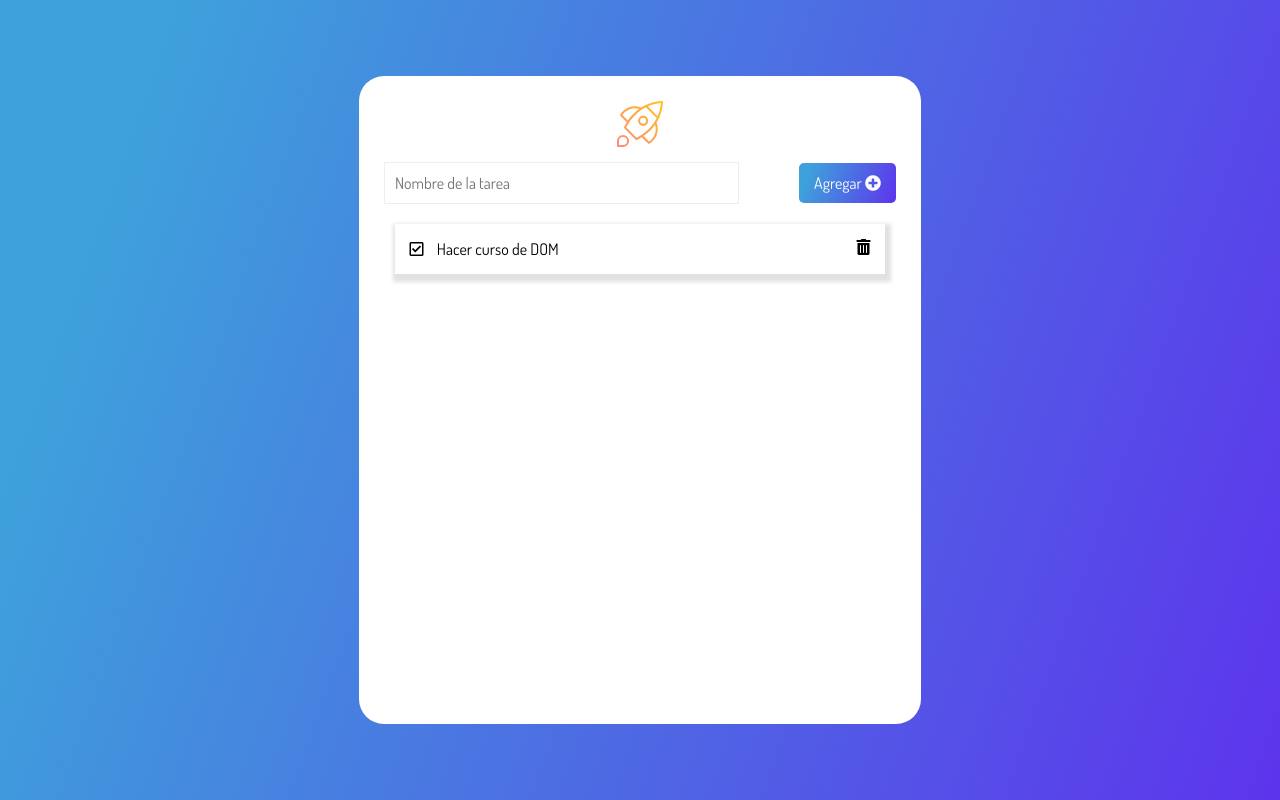
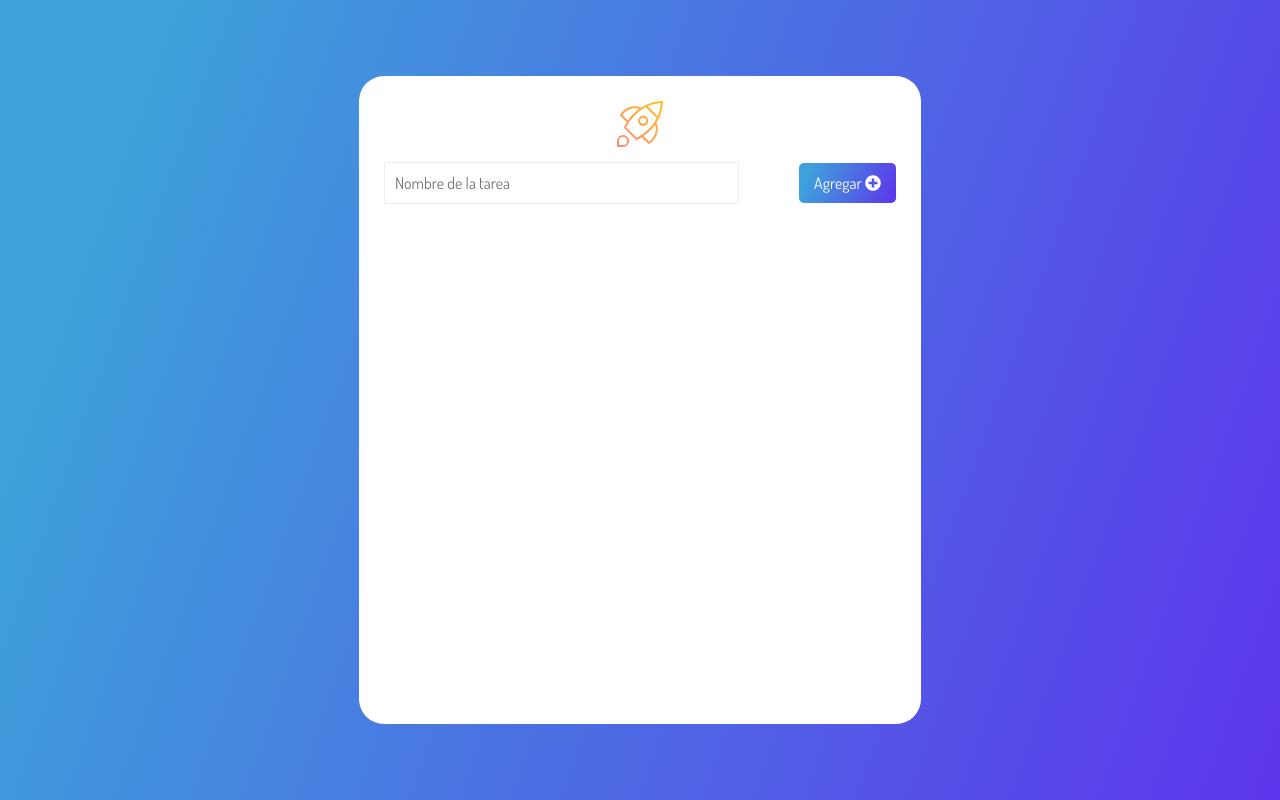
Before and after one commit to florenciaggiusti/apptareas, a plain HTML site: page index.html in a window 1280 px wide. Drawn offline with Linux system fonts and the light colour scheme.

Commit message:
actualizacion del index.html
para el uso del DOM

```diff
--- a/index.html
+++ b/index.html
@@ -36,14 +36,7 @@
             </button>
           </form>
         </div>
-        <ul class="cardsList">
-          <li class="card">
-            <div>
-              <i class="far fa-check-square icon"></i>
-              <span class="task">Hacer curso de DOM</span>
-            </div>
-            <i class="fas fa-trash-alt trashIcon icon"></i>
-          </li>
+        <ul class="cardsList"  data-list>
         </ul>
       </div>
     </main>
```
